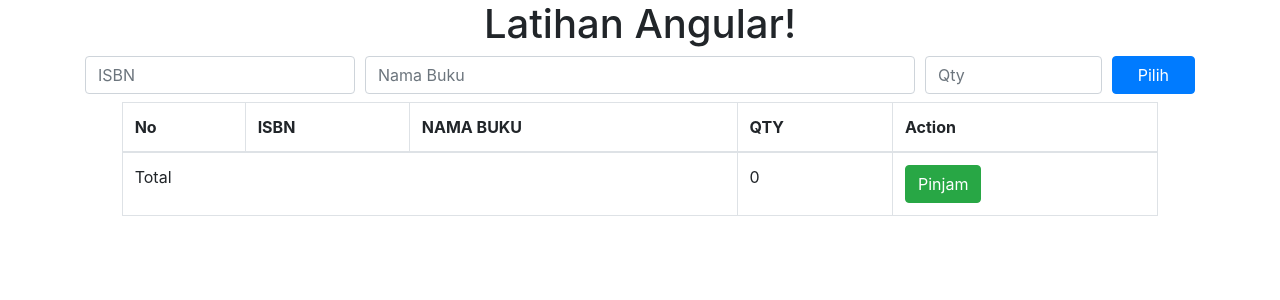
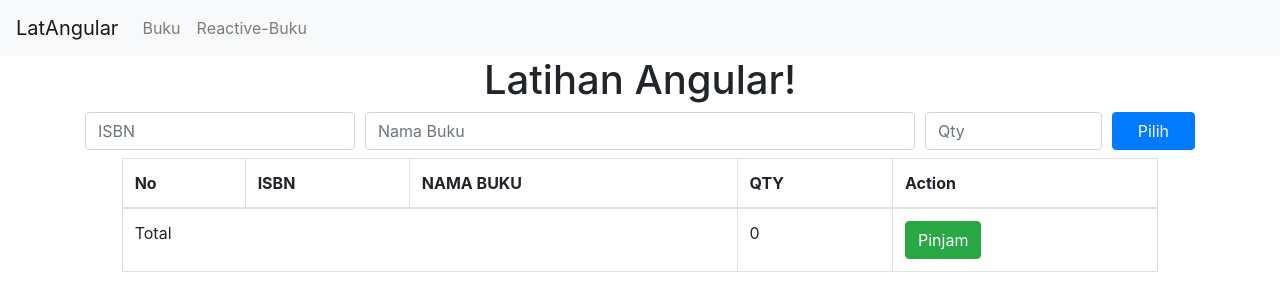
Before and after one commit to ariyaagustian/LatihanAngularSatu, an Angular app: page /buku in a window 1280 px wide. Shown: the top 300 px of the page. Built offline with nearby package versions, Linux system fonts and the light colour scheme.

Commit message:
Tambah Navigasi

```diff
--- a/src/app/app.component.html
+++ b/src/app/app.component.html
@@ -1,9 +1,31 @@
 <!--The content below is only a placeholder and can be replaced.-->
+<div>
+  <nav class="navbar navbar-expand-lg navbar-light bg-light">
+    <a class="navbar-brand" href="#">LatAngular</a>
+    <button class="navbar-toggler" type="button" data-toggle="collapse" data-target="#navbarSupportedContent" aria-controls="navbarSupportedContent" aria-expanded="false" aria-label="Toggle navigation">
+      <span class="navbar-toggler-icon"></span>
+    </button>
+    <div class="collapse navbar-collapse" id="navbarSupportedContent">
+      <ul class="navbar-nav mr-auto">
+        <li class="nav-item">
+          <a class="nav-link" routerLink="/buku">Buku</a>
+        </li>
+        <li class="nav-item">
+          <a class="nav-link" routerLink="/reactive-buku">Reactive-Buku</a>
+        </li>
+      </ul>
+    </div>
+  </nav>
+</div>
+
 <div style="text-align:center">
   <h1>
  {{ title }}!
   </h1>
 </div>
+
+
+
 <div>
   <router-outlet></router-outlet>
 
```
